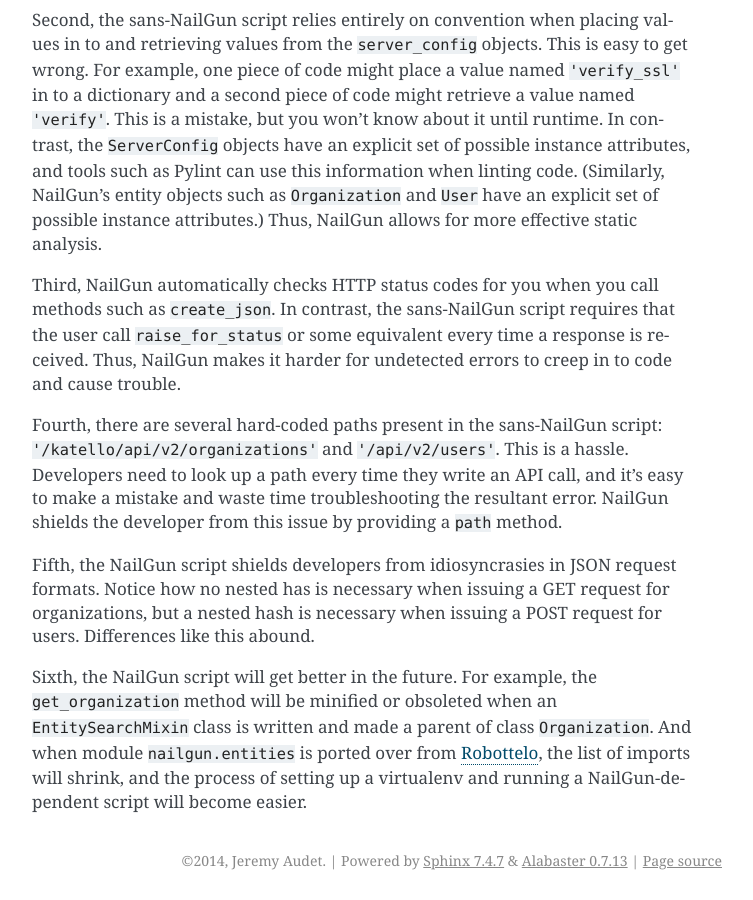
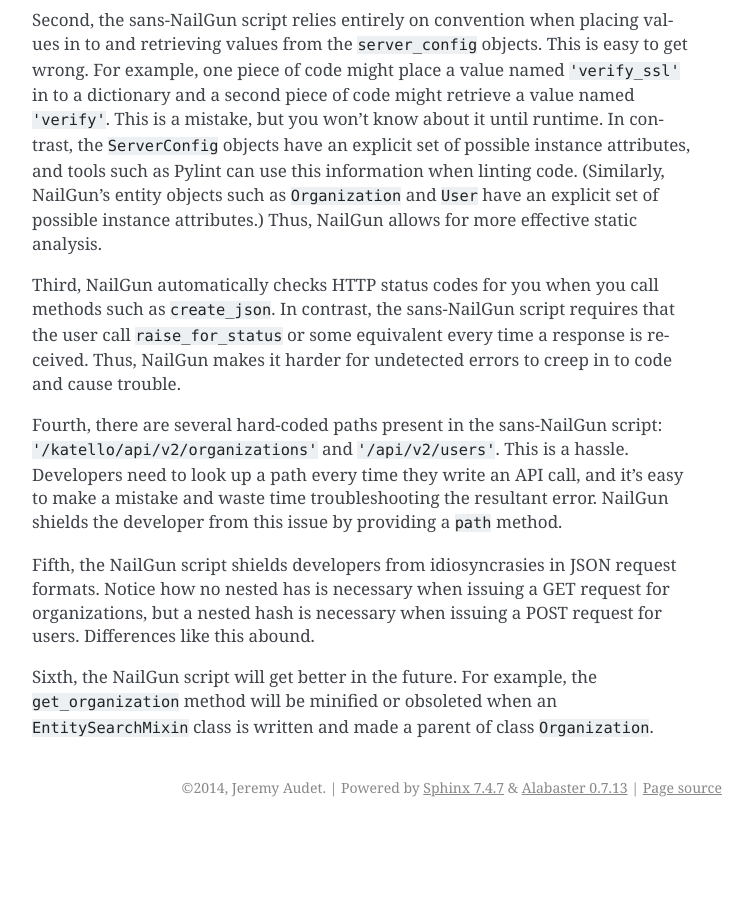
Before and after one commit to SatelliteQE/nailgun, a Sphinx documentation site: the page built from docs/examples.rst, in a window 1280 px wide and 900 px high, scrolled down 5698 px. Shown: the whole window, without its empty margins (388-1141 px from the left). Built offline with Sphinx 7.4.7, drawn with Linux system fonts in a browser that asks for light colours; after the commit the page ends 6525 px from its top, so only the background shows below that.

Commit message:
Fix minor issues with documentation
Drop some outdated paragraphs that reference an in-progress migration of code
from Robottelo to NailGun. The migration of code is complete. Properly link
several references to module `nailgun.entities`. Make the API documentation a
little friendlier by pointing readers toward document "nailgun". Correctly mark
a word as being emphasized.

```diff
--- a/docs/api/index.rst
+++ b/docs/api/index.rst
@@ -2,7 +2,7 @@
 =================
 
 This is the NailGun API documentation. It is mostly auto generated from the
-source code.
+source code. A good place to start reading is :doc:`nailgun`.
 
 .. toctree::
     :maxdepth: 2
--- a/docs/examples.rst
+++ b/docs/examples.rst
@@ -95,9 +95,7 @@
 Sixth, the NailGun script will get better in the future. For example, the
 ``get_organization`` method will be minified or obsoleted when an
 ``EntitySearchMixin`` class is written and made a parent of class
-``Organization``. And when module ``nailgun.entities`` is ported over from
-`Robottelo`_, the list of imports will shrink, and the process of setting up a
-virtualenv and running a NailGun-dependent script will become easier.
+``Organization``.
 
 .. _Requests: http://docs.python-requests.org/en/latest/
 .. _Robottelo: http://robottelo.readthedocs.org/en/latest/
--- a/docs/index.rst
+++ b/docs/index.rst
@@ -28,7 +28,7 @@
   the "Payload Generation" section of `this blog post`_.
 * The Satellite 6 API contains bugs. For example, `Foreman bug #4638`_ describes
   how it is impossible to definitively know whether a given activation key
-  exists. (Method ``nailgun.entities.ActivationKey.read_raw`` contains a
+  exists. (:meth:`nailgun.entities.ActivationKey.read_raw` contains a
   work-around.)
 
 All of the above issues are compounded by the size of the Satellite 6 API. As of
```
Also changed, not shown: nailgun/__init__.py (+3 -4 lines), 1 other file.
